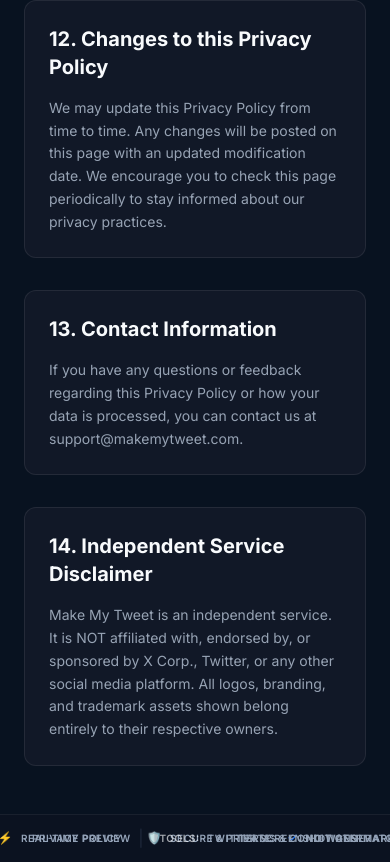
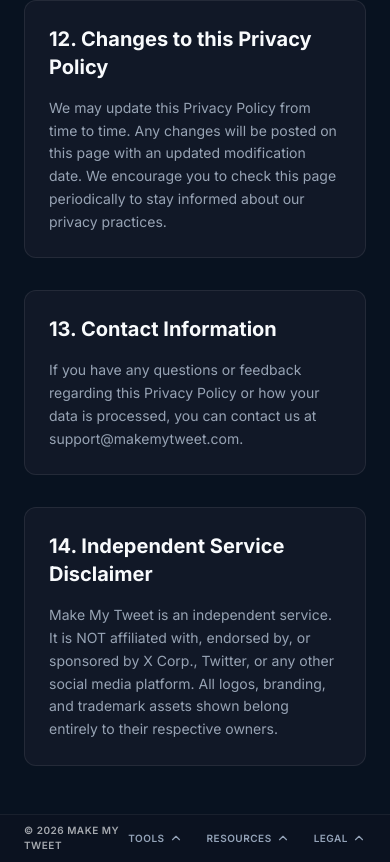
Before and after one commit to Aravindshivanaka/MakeMyTweet, a Next.js app: page /privacy-policy in a window 390 px wide. Shown: the part 4327-5189 px from the top of the page. Built offline with nearby package versions, Linux system fonts and the light colour scheme; a web font is replaced by a local one.

Commit message:
small ui fix

```diff
--- a/app/layout.tsx
+++ b/app/layout.tsx
@@ -151,6 +151,9 @@
         notoNastaliqUrdu.variable
       )}
     >
+      <head>
+        <meta name="trustpilot-one-time-domain-verification-id" content="333c2991-8f2b-41b7-811f-ea5cee94c681" />
+      </head>
       <body className="min-h-full flex flex-col bg-background text-foreground font-sans transition-colors duration-200">
         <script
           type="application/ld+json"
--- a/components/layout/Footer.tsx
+++ b/components/layout/Footer.tsx
@@ -1,7 +1,44 @@
+"use client";
+
 import React from "react";
 import Link from "next/link";
+import { ChevronUp } from "lucide-react";
 
 export default function Footer() {
+  const [activeGroup, setActiveGroup] = React.useState<"tools" | "resources" | "legal" | null>(null);
+  const footerRef = React.useRef<HTMLElement>(null);
+
+  React.useEffect(() => {
+    const handleOutsideClick = (e: MouseEvent) => {
+      if (footerRef.current && !footerRef.current.contains(e.target as Node)) {
+        setActiveGroup(null);
+      }
+    };
+    document.addEventListener("mousedown", handleOutsideClick);
+    return () => document.removeEventListener("mousedown", handleOutsideClick);
+  }, []);
+
+  const tools = [
+    { label: "Twitter Screenshot Generator", href: "/twitter-screenshot-generator" },
+    { label: "Fake Tweet Generator", href: "/fake-tweet-generator" },
+    { label: "Tweet Image Generator", href: "/tweet-image-generator" },
+    { label: "9:16 Screenshot", href: "/9-16-twitter-screenshot-generator" },
+    { label: "16:9 Screenshot", href: "/16-9-twitter-screenshot-generator" },
+  ];
+
+  const resources = [
+    { label: "Blog", href: "/blog" },
+    { label: "FAQ", href: "/faq" },
+    { label: "Help", href: "/help" },
+    { label: "Contact", href: "/contact" },
+    { label: "Feedback", href: "/feedback" },
+  ];
+
+  const legal = [
+    { label: "Privacy Policy", href: "/privacy-policy" },
+    { label: "Terms & Conditions", href: "/terms-and-conditions" },
+  ];
+
   const features = [
     { label: "High Quality Export", icon: "✦" },
     { label: "Real-time Preview", icon: "⚡" },
@@ -11,73 +48,118 @@
   ];
 
   return (
-    <footer className="relative w-full h-12 bg-white/80 dark:bg-[#0B1220] border-t border-gray-100 dark:border-[rgba(255,255,255,0.06)] backdrop-blur-md px-8 flex items-center shrink-0 select-none overflow-x-auto scrollbar-none">
-      {/* Privacy Policy Link - Far Left */}
-      <div className="absolute left-8 flex items-center gap-4">
-        <Link
-          href="/privacy-policy"
-          className="text-[10px] sm:text-[11px] text-slate-500 hover:text-[#1D6FEB] dark:text-slate-400 dark:hover:text-[#1D6FEB] font-semibold tracking-wider uppercase hover:underline cursor-pointer transition-all duration-200 whitespace-nowrap"
-        >
-          Privacy Policy
-        </Link>
-        <span className="text-gray-200 dark:text-slate-800 select-none">|</span>
-        <div className="flex items-center gap-2">
-          <span className="text-[10px] sm:text-[11px] text-slate-400 dark:text-slate-500 font-semibold tracking-wider uppercase select-none">Tools:</span>
-          <Link
-            href="/twitter-screenshot-generator"
-            className="text-[10px] sm:text-[11px] text-slate-500 hover:text-[#1D6FEB] dark:text-slate-400 dark:hover:text-[#1D6FEB] font-semibold tracking-wider uppercase hover:underline cursor-pointer transition-all duration-200 whitespace-nowrap"
-          >
-            Twitter Screenshot Generator
-          </Link>
-          <span className="text-gray-200 dark:text-slate-800 select-none">|</span>
-          <Link
-            href="/fake-tweet-generator"
-            className="text-[10px] sm:text-[11px] text-slate-500 hover:text-[#1D6FEB] dark:text-slate-400 dark:hover:text-[#1D6FEB] font-semibold tracking-wider uppercase hover:underline cursor-pointer transition-all duration-200 whitespace-nowrap"
-          >
-            Fake Tweet Generator
-          </Link>
-          <span className="text-gray-200 dark:text-slate-800 select-none">|</span>
-          <Link
-            href="/9-16-twitter-screenshot-generator"
-            className="text-[10px] sm:text-[11px] text-slate-500 hover:text-[#1D6FEB] dark:text-slate-400 dark:hover:text-[#1D6FEB] font-semibold tracking-wider uppercase hover:underline cursor-pointer transition-all duration-200 whitespace-nowrap"
-          >
-            9:16 Twitter Screenshot Generator
-          </Link>
-          <span className="text-gray-200 dark:text-slate-800 select-none">|</span>
-          <Link
-            href="/16-9-twitter-screenshot-generator"
-            className="text-[10px] sm:text-[11px] text-slate-500 hover:text-[#1D6FEB] dark:text-slate-400 dark:hover:text-[#1D6FEB] font-semibold tracking-wider uppercase hover:underline cursor-pointer transition-all duration-200 whitespace-nowrap"
-          >
-            16:9 Twitter Screenshot Generator
-          </Link>
-          <span className="text-gray-200 dark:text-slate-800 select-none">|</span>
-          <Link
-            href="/tweet-image-generator"
-            className="text-[10px] sm:text-[11px] text-slate-500 hover:text-[#1D6FEB] dark:text-slate-400 dark:hover:text-[#1D6FEB] font-semibold tracking-wider uppercase hover:underline cursor-pointer transition-all duration-200 whitespace-nowrap"
-          >
-            Tweet Image Generator
-          </Link>
-        </div>
+    <footer
+      ref={footerRef}
+      className="relative w-full h-12 bg-white/80 dark:bg-[#0B1220] border-t border-gray-100 dark:border-[rgba(255,255,255,0.06)] backdrop-blur-md px-6 flex items-center justify-between shrink-0 select-none z-45"
+    >
+      {/* Left: Trademark text / Logo hint */}
+      <div className="text-[10px] sm:text-[11px] font-semibold tracking-wider text-slate-400 dark:text-slate-500 uppercase select-none">
+        © 2026 Make My Tweet
       </div>
 
-      {/* Existing Centered Feature Badges */}
-      <div className="flex items-center justify-center gap-4 sm:gap-8 md:gap-12 w-full max-w-5xl mx-auto text-[10px] sm:text-[11px] text-slate-500 dark:text-slate-400 font-semibold tracking-wider uppercase">
+      {/* Center: Quiet features */}
+      <div className="flex items-center justify-center gap-6 text-[10px] text-slate-400 dark:text-slate-500 font-semibold tracking-wider uppercase max-lg:hidden">
         {features.map((feature, idx) => (
-          <div key={idx} className="flex items-center gap-2 hover:text-slate-900 dark:hover:text-white transition-colors cursor-default whitespace-nowrap">
+          <div key={idx} className="flex items-center gap-1.5 whitespace-nowrap">
             <span className="text-[#1D6FEB] text-xs">{feature.icon}</span>
             <span>{feature.label}</span>
           </div>
         ))}
       </div>
 
-      {/* Terms & Conditions Link - Far Right */}
-      <div className="absolute right-8 flex items-center">
-        <Link
-          href="/terms-and-conditions"
-          className="text-[10px] sm:text-[11px] text-slate-500 hover:text-[#1D6FEB] dark:text-slate-400 dark:hover:text-[#1D6FEB] font-semibold tracking-wider uppercase hover:underline cursor-pointer transition-all duration-200 whitespace-nowrap"
-        >
-          Terms & Conditions
-        </Link>
+      {/* Right: The 3 Navigation Dropdowns */}
+      <div className="flex items-center gap-6 relative">
+
+        {/* Tools Group */}
+        <div className="relative">
+          <button
+            type="button"
+            onClick={() => setActiveGroup(activeGroup === "tools" ? null : "tools")}
+            className={`flex items-center gap-1 text-[10px] sm:text-[11px] font-semibold tracking-wider uppercase transition-colors duration-150 cursor-pointer ${
+              activeGroup === "tools" ? "text-[#1D6FEB]" : "text-slate-500 hover:text-slate-900 dark:text-slate-400 dark:hover:text-slate-200"
+            }`}
+          >
+            <span>Tools</span>
+            <ChevronUp className={`w-3.5 h-3.5 transition-transform duration-200 ${activeGroup === "tools" ? "rotate-180" : ""}`} />
+          </button>
+
+          {/* Tools Popover */}
+          {activeGroup === "tools" && (
+            <div className="absolute bottom-full right-0 mb-3 min-w-[240px] bg-white dark:bg-[#0F172A] border border-slate-200/60 dark:border-[#1E2D4A] rounded-xl shadow-xl dark:shadow-2xl py-2 flex flex-col gap-0.5 z-50">
+              {tools.map((link) => (
+                <Link
+                  key={link.href}
+                  href={link.href}
+                  onClick={() => setActiveGroup(null)}
+                  className="px-4 py-2 text-[10px] sm:text-[11px] font-semibold tracking-wide uppercase text-slate-500 hover:text-[#1D6FEB] dark:text-slate-400 dark:hover:text-[#1D6FEB] hover:bg-slate-50 dark:hover:bg-white/[0.04] transition-all duration-150"
+                >
+                  {link.label}
+                </Link>
+              ))}
+            </div>
+          )}
+        </div>
+
+        {/* Resources Group */}
+        <div className="relative">
+          <button
+            type="button"
+            onClick={() => setActiveGroup(activeGroup === "resources" ? null : "resources")}
+            className={`flex items-center gap-1 text-[10px] sm:text-[11px] font-semibold tracking-wider uppercase transition-colors duration-150 cursor-pointer ${
+              activeGroup === "resources" ? "text-[#1D6FEB]" : "text-slate-500 hover:text-slate-900 dark:text-slate-400 dark:hover:text-slate-200"
+            }`}
+          >
+            <span>Resources</span>
+            <ChevronUp className={`w-3.5 h-3.5 transition-transform duration-200 ${activeGroup === "resources" ? "rotate-180" : ""}`} />
+          </button>
+
+          {/* Resources Popover */}
+          {activeGroup === "resources" && (
+            <div className="absolute bottom-full right-0 mb-3 min-w-[150px] bg-white dark:bg-[#0F172A] border border-slate-200/60 dark:border-[#1E2D4A] rounded-xl shadow-xl dark:shadow-2xl py-2 flex flex-col gap-0.5 z-50">
+              {resources.map((link) => (
+                <Link
+                  key={link.href}
+                  href={link.href}
+                  onClick={() => setActiveGroup(null)}
+                  className="px-4 py-2 text-[10px] sm:text-[11px] font-semibold tracking-wide uppercase text-slate-500 hover:text-[#1D6FEB] dark:text-slate-400 dark:hover:text-[#1D6FEB] hover:bg-slate-50 dark:hover:bg-white/[0.04] transition-all duration-150"
+                >
+                  {link.label}
+                </Link>
+              ))}
+            </div>
+          )}
+        </div>
+
+        {/* Legal Group */}
+        <div className="relative">
+          <button
+            type="button"
+            onClick={() => setActiveGroup(activeGroup === "legal" ? null : "legal")}
+            className={`flex items-center gap-1 text-[10px] sm:text-[11px] font-semibold tracking-wider uppercase transition-colors duration-150 cursor-pointer ${
+              activeGroup === "legal" ? "text-[#1D6FEB]" : "text-slate-500 hover:text-slate-900 dark:text-slate-400 dark:hover:text-[#1D6FEB]"
+            }`}
+          >
+            <span>Legal</span>
+            <ChevronUp className={`w-3.5 h-3.5 transition-transform duration-200 ${activeGroup === "legal" ? "rotate-180" : ""}`} />
+          </button>
+
+          {/* Legal Popover */}
+          {activeGroup === "legal" && (
+            <div className="absolute bottom-full right-0 mb-3 min-w-[180px] bg-white dark:bg-[#0F172A] border border-slate-200/60 dark:border-[#1E2D4A] rounded-xl shadow-xl dark:shadow-2xl py-2 flex flex-col gap-0.5 z-50">
+              {legal.map((link) => (
+                <Link
+                  key={link.href}
+                  href={link.href}
+                  onClick={() => setActiveGroup(null)}
+                  className="px-4 py-2 text-[10px] sm:text-[11px] font-semibold tracking-wide uppercase text-slate-500 hover:text-[#1D6FEB] dark:text-slate-400 dark:hover:text-[#1D6FEB] hover:bg-slate-50 dark:hover:bg-white/[0.04] transition-all duration-150"
+                >
+                  {link.label}
+                </Link>
+              ))}
+            </div>
+          )}
+        </div>
+
       </div>
     </footer>
   );
--- a/components/layout/SectionCard.tsx
+++ b/components/layout/SectionCard.tsx
@@ -33,7 +33,7 @@
   return (
     <section
       id={id}
-      className="rounded-xl border border-slate-200/60 dark:border-[#1E2D4A] bg-white dark:bg-panel-bg text-foreground flex flex-col shadow-sm shadow-slate-100/80 dark:shadow-none hover:shadow-md hover:shadow-slate-100/80 transition-all duration-300"
+      className="rounded-xl border border-slate-200/60 dark:border-[#1E2D4A] bg-white dark:bg-panel-bg text-foreground flex flex-col shadow-sm dark:shadow-none hover:border-slate-300 dark:hover:border-[#263e68] hover:shadow-[0_2px_8px_rgba(0,0,0,0.02)] transition-all duration-200"
     >
       {/* Header row — fully clickable */}
       <div
```
Also changed, not shown: components/layout/Header.tsx (+19 -24 lines), components/layout/PreviewWorkspace.tsx (+5 -7 lines), components/layout/Sidebar.tsx (+16 -16 lines), components/tweet/RichBlueFrame.tsx (+7 -7 lines).
